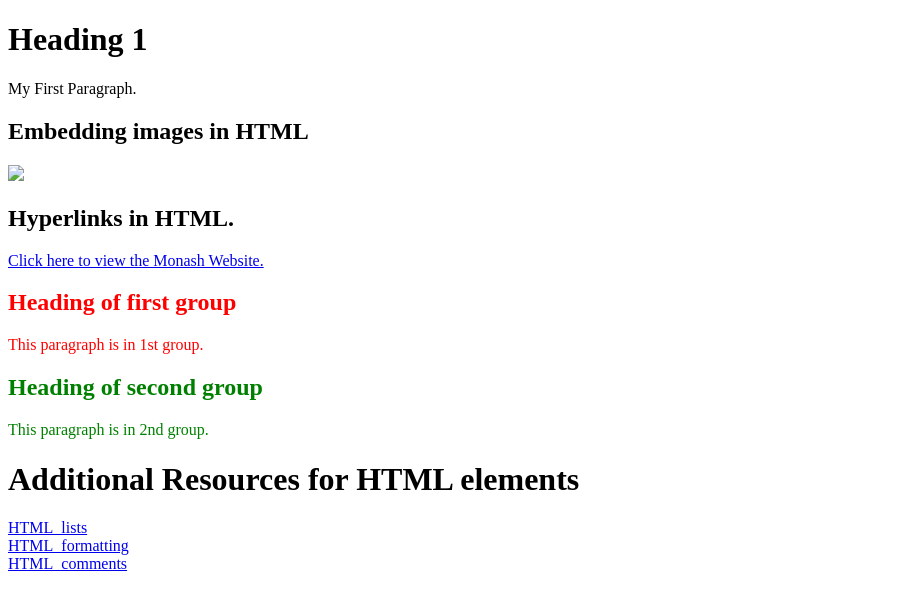
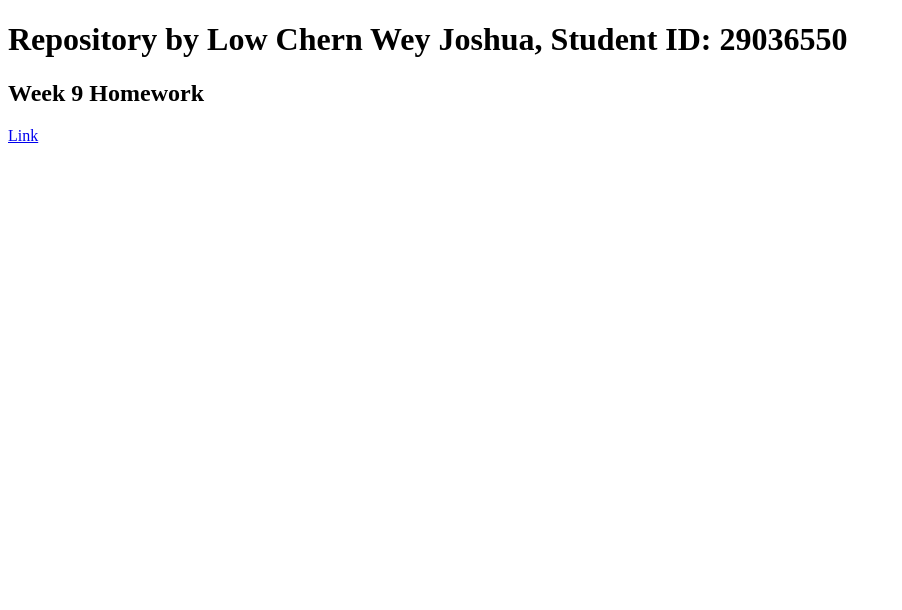
Before and after one commit to clow0007/FIT3179, a plain HTML site: page index.html in a window 1280 px wide. Shown: the whole page, without its empty margins (0-902 px from the left). Drawn offline with Linux system fonts and the light colour scheme.

Commit message:
HTML: Updating index.html file for access to visualisation

```diff
--- a/index.html
+++ b/index.html
@@ -1,39 +1,17 @@
 <!DOCTYPE html>
 <html lang="en">
 <head>
-  <title>My first HTML Document</title>
+  <title>FIT3179</title>
   <meta charset="UTF-8">
   <meta http-equiv="X-UA-Compatible" content="IE=edge">
   <meta name="viewport" content="width=device-width, initial-scale=1.0">
-  <title>Document</title>
 </head>
 <body>
-  <h1>Heading 1</h1>
-  <p>My First Paragraph.</p>
+  <h1>Repository by Low Chern Wey Joshua, Student ID: 29036550</h1>
 
-  <h2>Embedding images in HTML</h2>
-  <img src="download.jfif" />
-
-  <h2> Hyperlinks in HTML. </h2>
-  <a href="https://www.monash.edu">
-    Click here to view the Monash Website.
+  <h2> Week 9 Homework </h2>
+  <a href="https://clow0007.github.io/FIT3179/VegaLite/Week_9_Homework/">
+    Link
   </a>
-
-  <div style="color: red;">
-    <h2>Heading of first group</h2>
-    <p>This paragraph is in 1st group.</p>
-  </div>
-
-  <div style="color: green;">
-    <h2>Heading of second group</h2>
-    <p>This paragraph is in 2nd group.</p>
-  </div>
-
-  <h1>Additional Resources for HTML elements</h1>
-  <a href="https://www.w3schools.com/html/html_lists.asp">HTML_lists</a>
-  <br>
-  <a href="https://www.w3schools.com/html/html_formatting.asp">HTML_formatting</a>
-  <br>
-  <a href="https://www.w3schools.com/html/html_comments.asp">HTML_comments</a>
 </body>
 </html>
```
